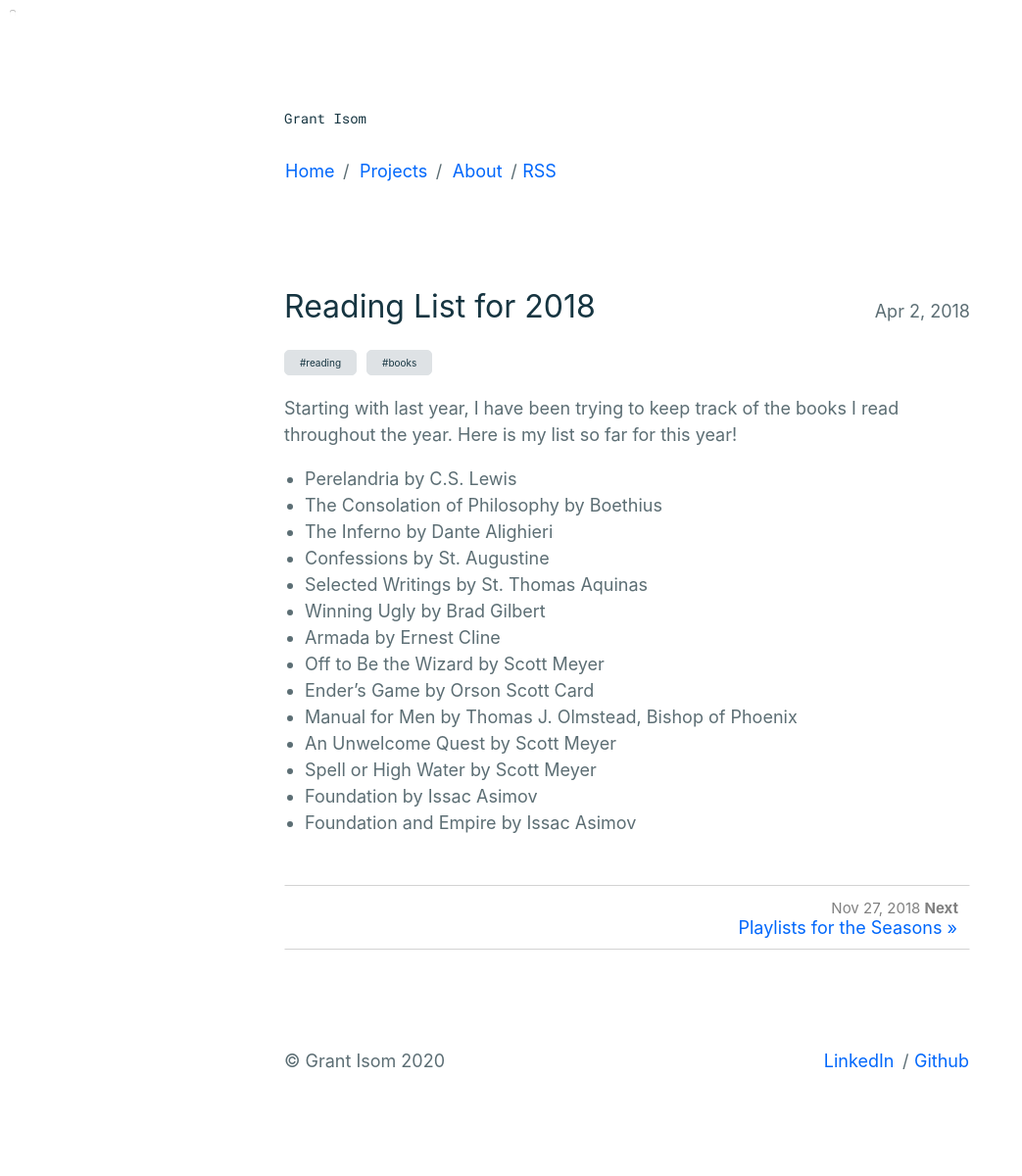
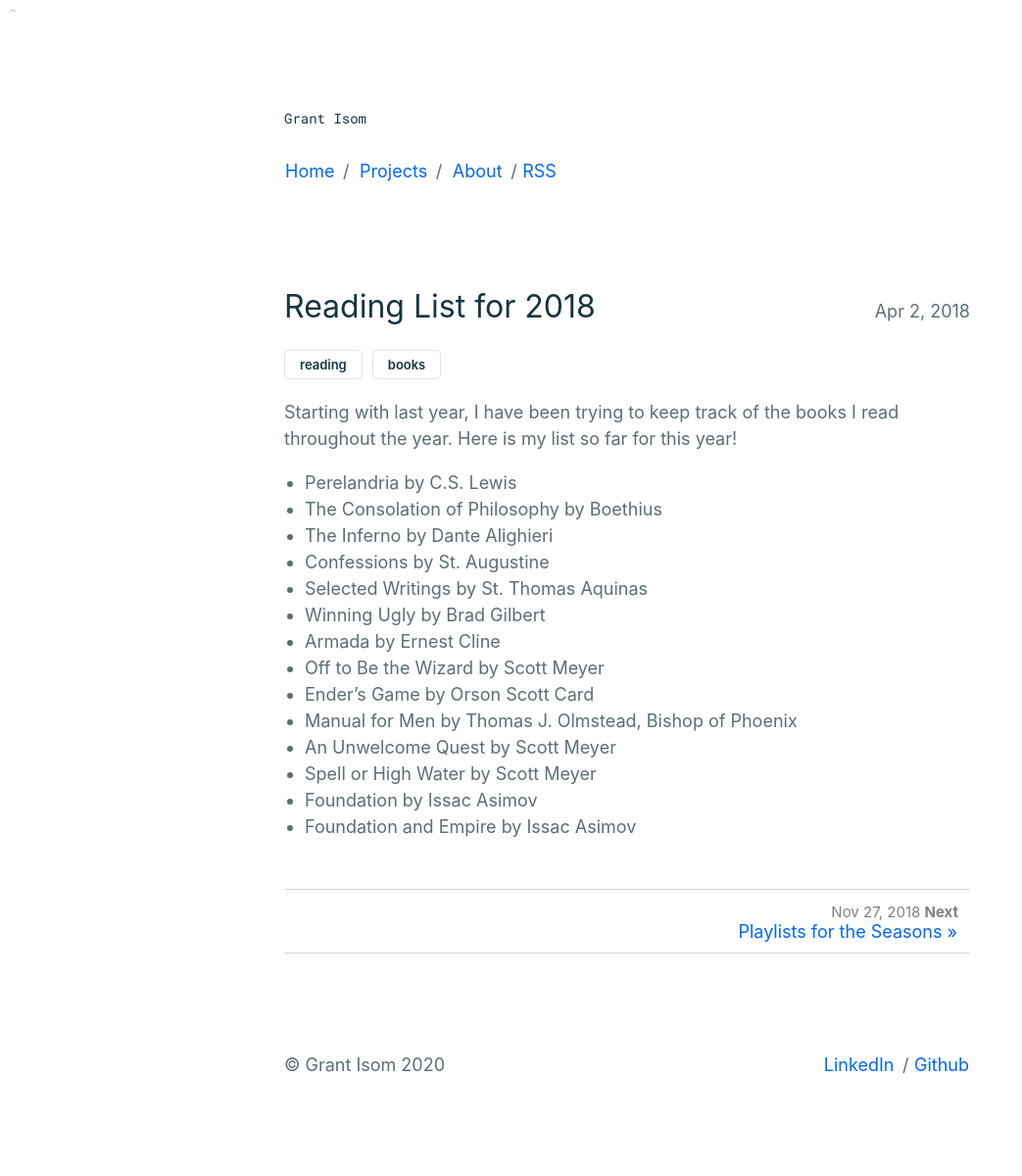
Before and after one commit to glisom/glisom.github.io, a Jekyll site: the page built from _posts/2018-04-02-reading-list.md, in a window 1280 px wide. Shown: the whole page at 98% size, without its empty margins (0-1043 px from the left). Built offline with Jekyll 4.4.1, drawn with Linux system fonts in a browser that asks for light colours; comment, search, counter and statistics services are not loaded.

Commit message:
Updates to layout

```diff
--- a/Gemfile
+++ b/Gemfile
@@ -6,7 +6,4 @@ gem "html-proofer"
 gem "rb-fsevent"
 gem "rake"
 gem "kramdown", ">= 2.3.0"
-
-group :jekyll_plugins do
-      gem 'jekyll-livereload'
-end
+gem "kramdown-parser-gfm"
--- a/_layouts/post.html
+++ b/_layouts/post.html
@@ -9,7 +9,7 @@ layout: page
   <!-- Post Tags -->
   <ul class="c-tags">
     {% for tag in page.tags %}
-    <li class="c-tag">#{{ tag }}</li>
+    <li class="c-tag">{{ tag }}</li>
     {% endfor %}
   </ul>
   <div class="c-article__main">
--- a/_sass/components/_tag.scss
+++ b/_sass/components/_tag.scss
@@ -19,7 +19,8 @@
   margin: 0 10px 50px 0;
   -webkit-transition: color 0.2s;
   border: 1px solid #dee2e5;
-  background-color: #dee2e5;
+  font-weight: 600;
+  font-size: small;
   border-radius: 5px;
   padding: 6px 15px;
   color: $c-base__02;
```
Also changed, not shown: Gemfile.lock.
